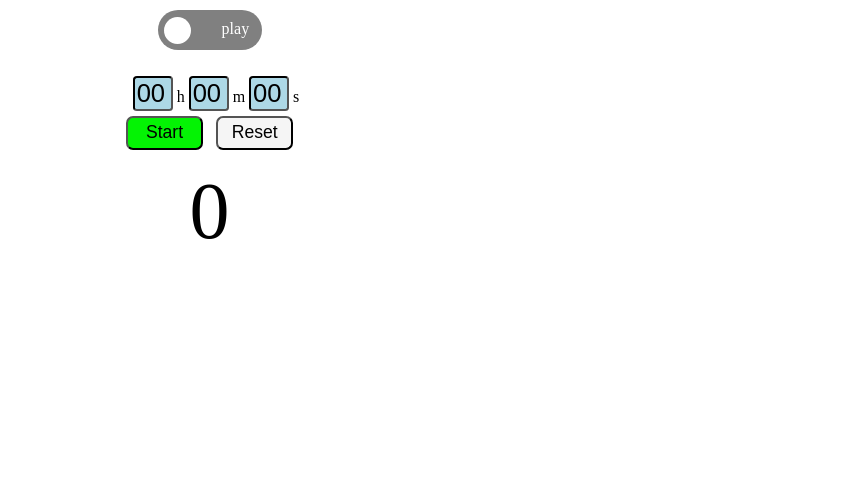
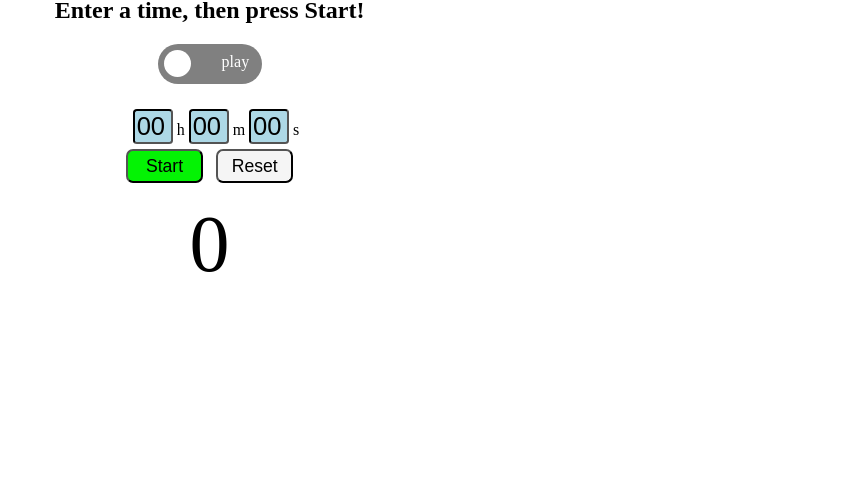
Before and after one commit to zaataylor/pomospendo, a plain HTML site: page index.html in a window 1280 px wide. Shown: the part 327-808 px from the top of the page, without its empty margins (432-1280 px from the left). Drawn offline with Linux system fonts and the light colour scheme.

Commit message:
Add usage information in the UI
Added a simple subheading that describes how to use Pomospendo, per a suggestion
from skinkestek on HN (https://news.ycombinator.com/item?id=26966015).

```diff
--- a/index.html
+++ b/index.html
@@ -18,6 +18,7 @@
     </div>
     <div class="timer-components-container">
         <h1>Pomospendo ⏰</h1>
+        <h2>Enter a time, then press Start!</h2>
         <!-- The slider for Work/Play mode -->
         <div class="work-or-play">
             <input type="checkbox" id="work-or-play-mode">
--- a/styles/timer.css
+++ b/styles/timer.css
@@ -1,5 +1,9 @@
 h1 {
     text-decoration: underline;
+}
+
+h2 {
+    text-align: center;
 }
 
 /* Center and stack page element column-wise */
```
